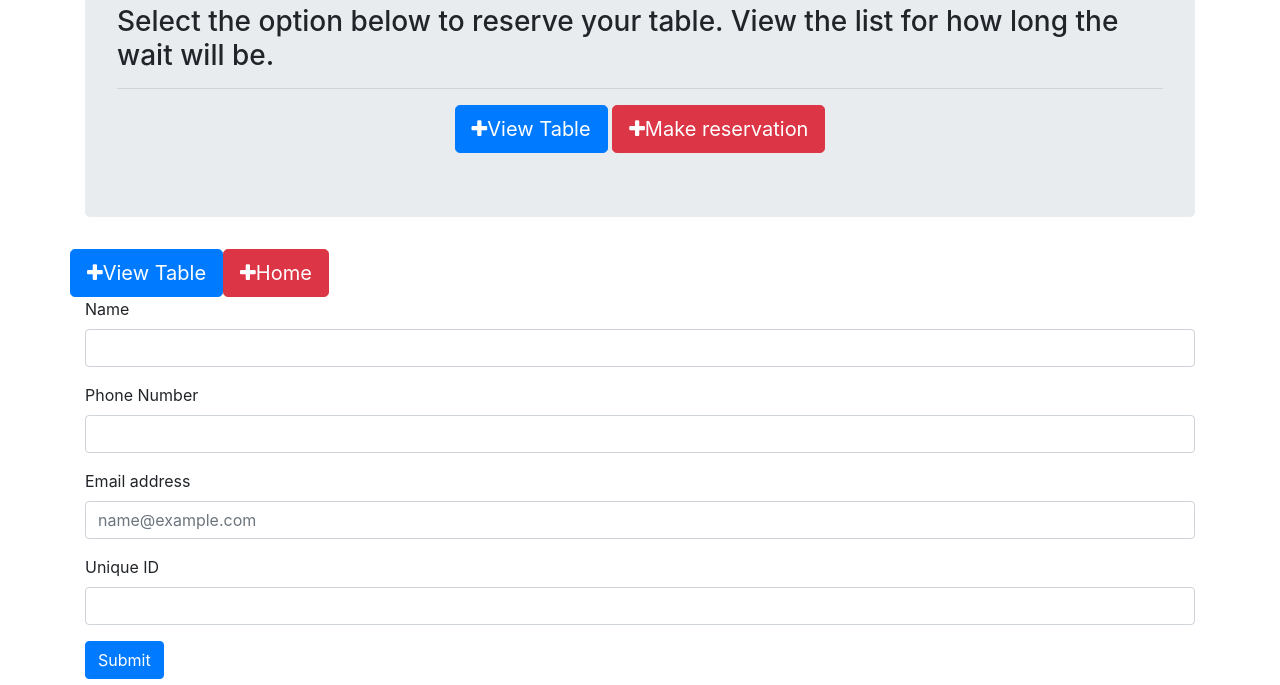
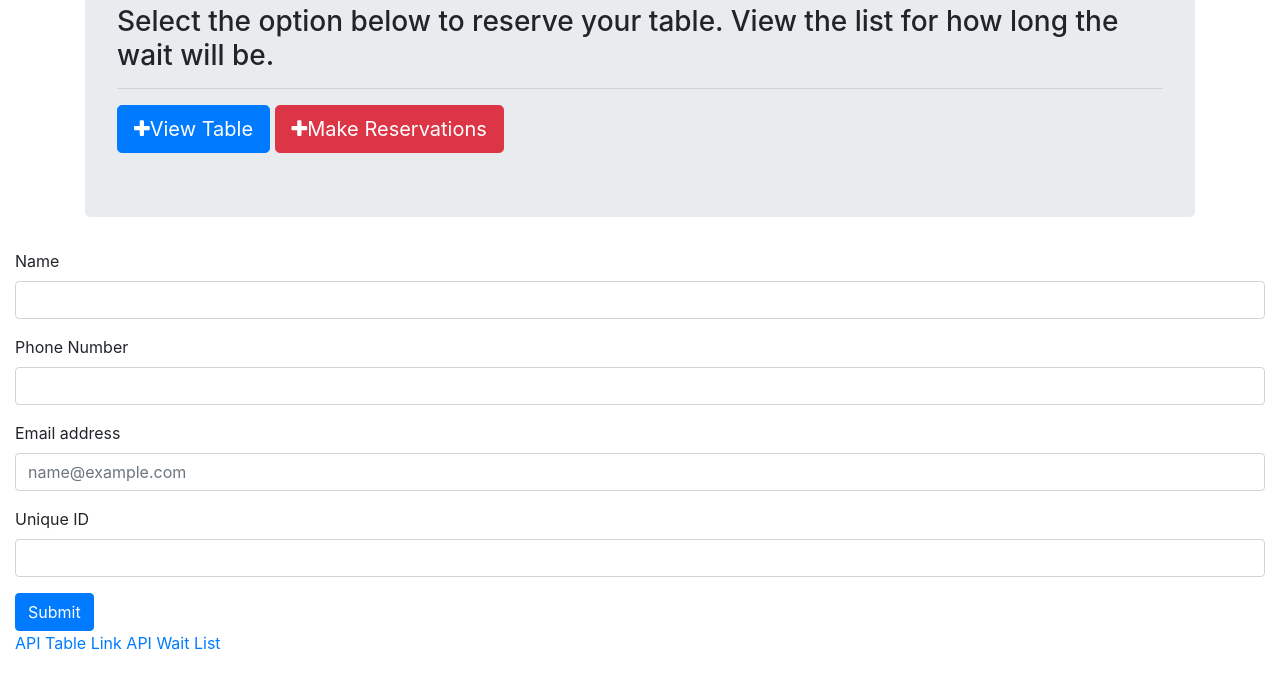
Before and after one commit to Redtgrlily/flappyearscafe, a website: page reservation.html in a window 1280 px wide. Shown: the part 115-800 px from the top of the page. Drawn offline with nearby package versions, Linux system fonts and the light colour scheme.

Commit message:
consistency update

```diff
--- a/reservation.html
+++ b/reservation.html
@@ -20,18 +20,12 @@
       <h1>Flappy Ears Cafe Wait List</h1>
       <h3>Select the option below to reserve your table. View the list for how long the wait will be.</h3>
       <hr>
-
-      <div class="text-center">
-      <a href="./table.html"><button class="btn btn-primary btn-lg"><span class="fa fa-plus"></span>View Table</button></a>
-      <a href="./reservation.html"><button class="btn btn-danger btn-lg"><span class="fa fa-plus"></span>Make reservation</button></a>
-    </div>
+      <a href="table"><button class="btn btn-primary btn-lg"><span class="fa fa-plus"></span>View Table</button></a>
+      <a href="reservation"><button class="btn btn-danger btn-lg"><span class="fa fa-plus"></span>Make Reservations</button></a>
     </div>
     <div class="row">
-
-      <a href="/add"><button class="btn btn-primary btn-lg"><span class="fa fa-plus"></span>View Table</button></a>
-      <a href="/"><button class="btn btn-danger btn-lg"><span class="fa fa-plus"></span>Home</button></a>
     </div>
-    <div class="row">
+  </div>
 
       <div class="col-12">
 
@@ -69,6 +63,15 @@
     </div>
   </div>
 
+  <footer class="class">
+    <class class="container">
+        <a href="/api/tables">API Table Link</a>
+        <a href="/api/waitlist">API Wait List</a>
+    </class>
+
+  </footer>
+
+
   <script type="text/javascript">
     $("#search-btn").on("click", function() {
       var searchedCharacter = $("#character-search").val().trim();
```
Also changed, not shown: table.html (+38 -3 lines).
